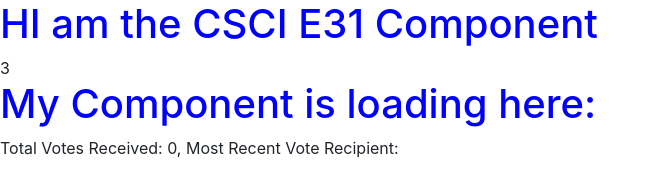
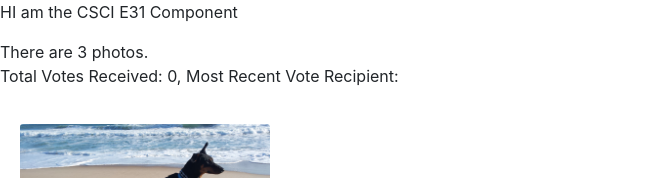
Before and after one commit to RoverHL/angular-routing-and-CRUD, an Angular app: page / in a window 1280 px wide. Shown: the top 178 px of the page, without its empty margins (0-659 px from the left). Built offline with nearby package versions, Linux system fonts and the light colour scheme.

Commit message:
trimmed HTML'

```diff
--- a/src/app/app.component.html
+++ b/src/app/app.component.html
@@ -1,6 +1,5 @@
-<h1> HI am the CSCI E31 Component</h1>
-{{ getNumberOfPhotos() }}
-<h1>My Component is loading here:</h1>
+<p> HI am the CSCI E31 Component</p>
+There are {{ getNumberOfPhotos() }} photos.
 <p>Total Votes Received: {{ totalVotes }}, Most Recent Vote Recipient: {{ mostRecentVotedOn }}</p>
 <app-photo
   *ngFor='let photoObject of photoList'
```
